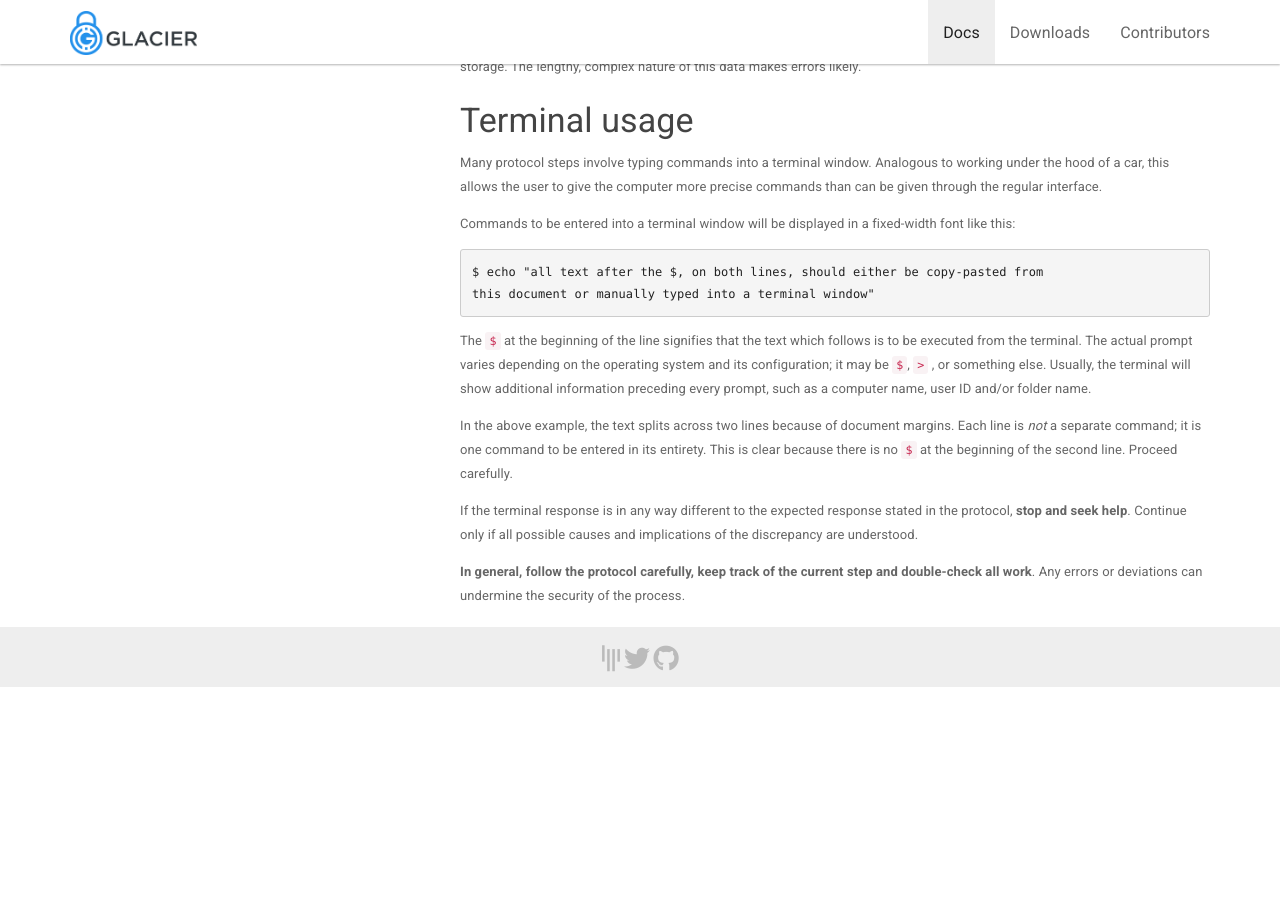
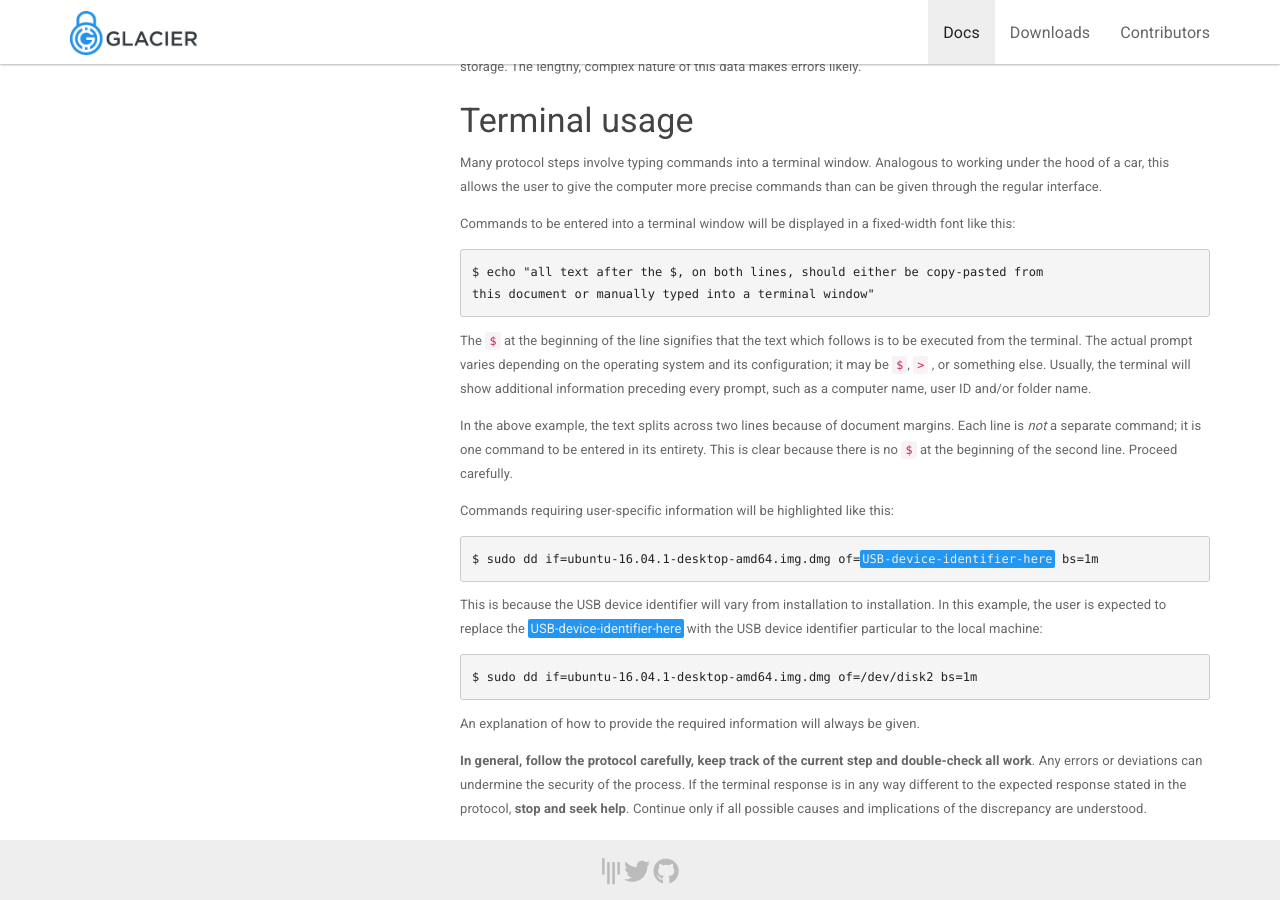
Before and after one commit to GlacierProtocol/glacierprotocol.github.io, a Jekyll site: the page built from _docs/before-you-start/structure.md, in a window 1280 px wide and 900 px high, scrolled down 987 px. Built offline with Jekyll 4.4.1, drawn with Linux system fonts in a browser that asks for light colours; nearby versions of some CDN libraries; before the commit the page ends 1674 px from its top, so only the background shows below that.

Commit message:
Blue, environment specific, highlighting explained

````diff
--- a/_docs/before-you-start/structure.md
+++ b/_docs/before-you-start/structure.md
@@ -81,10 +81,21 @@ Each line is *not* a separate command; it is one command to be entered in its
 entirety. This is clear because there is no `$` at the beginning of the second
 line. Proceed carefully.
 
-If the terminal response is in any way different to the expected response stated
-in the protocol, **stop and seek help**. Continue only if all possible causes and
-implications of the discrepancy are understood.
+Commands requiring user-specific information will be highlighted like this:
+
+<pre>
+$ sudo dd if=ubuntu-16.04.1-desktop-amd64.img.dmg of=<span class="primary">USB-device-identifier-here</span> bs=1m
+</pre>
+
+This is because the USB device identifier will vary from installation to installation. In this example, the user is expected to replace the <span class="primary">USB-device-identifier-here</span> with the USB device identifier particular to the local machine:
+```
+$ sudo dd if=ubuntu-16.04.1-desktop-amd64.img.dmg of=/dev/disk2 bs=1m
+```
+
+An explanation of how to provide the required information will always be given.
 
 **In general, follow the protocol carefully, keep track of the current step and
 double-check all work**. Any errors or deviations can undermine the security of the
-process.
+process. If the terminal response is in any way different to the expected response stated
+in the protocol, **stop and seek help**. Continue only if all possible causes and
+implications of the discrepancy are understood.
````
